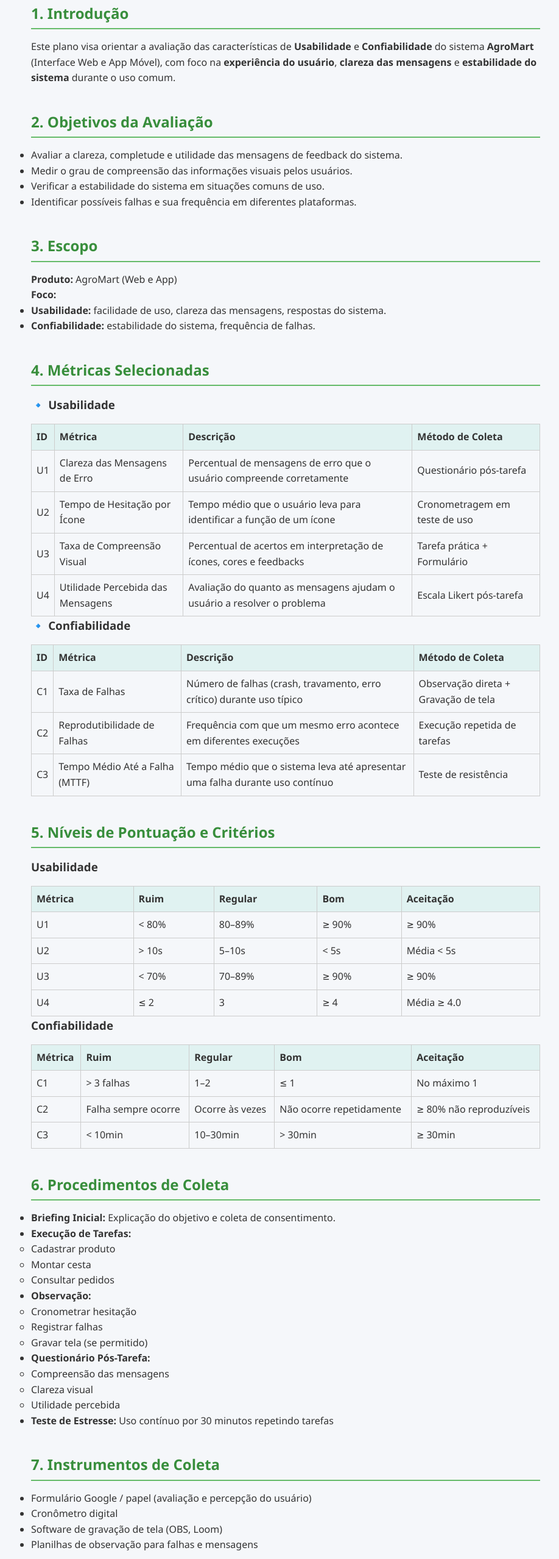
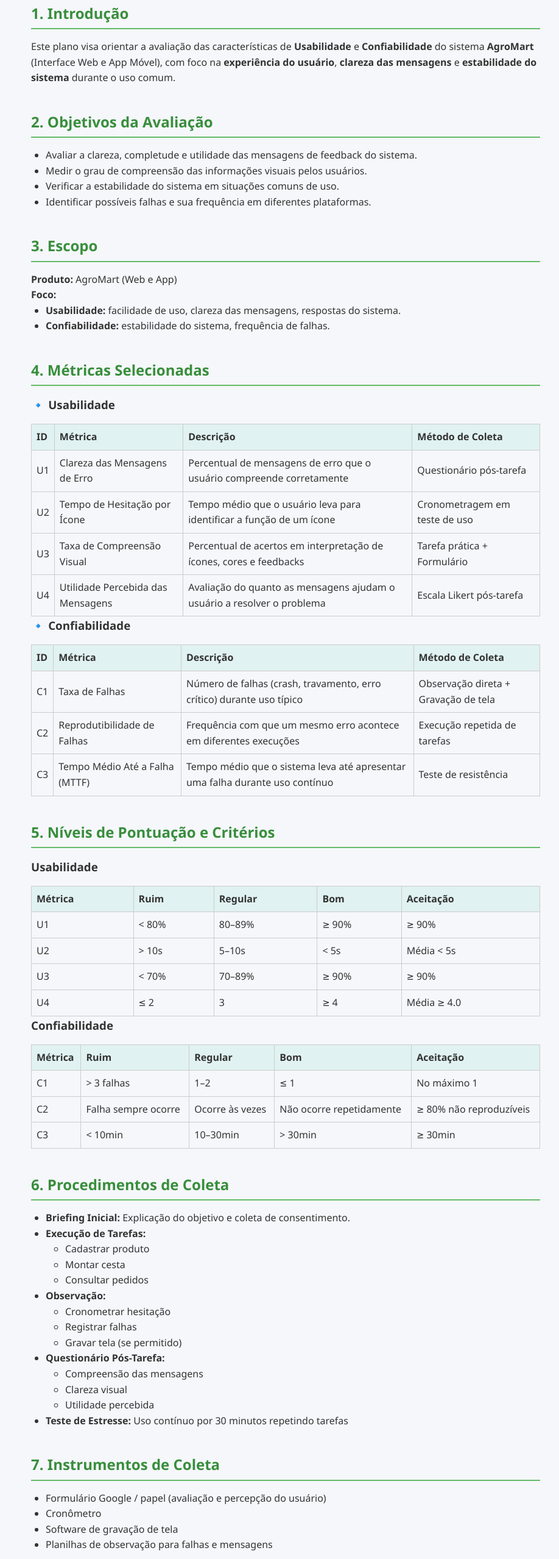
Before and after one commit to FCTE-Qualidade-de-Software-1/2025-1-T02-ROBERTA-WILLIAMS, a plain HTML site: page fase3.html in a window 1280 px wide. Shown: the part 240-2797 px from the top of the page at 61% size, without its empty margins (171-1089 px from the left). Drawn offline with Linux system fonts and the light colour scheme.

Commit message:
Corrige fase 3
Co-authored-by: Algusto-RC <algustorc@gmail.com>

```diff
--- a/css/style.css
+++ b/css/style.css
@@ -110,3 +110,7 @@ footer {
   font-weight: 600;
   font-size: 1rem;
 }
+
+li ul {
+  margin-left: 2rem;
+}
--- a/fase3.html
+++ b/fase3.html
@@ -18,6 +18,9 @@
       padding: 0.5rem;
       text-align: left;
     }
+      li ul {
+    margin-left: 2rem;
+  }
   </style>
 </head>
 <body>
@@ -44,7 +47,7 @@
 
     <section>
       <h2>2. Objetivos da Avaliação</h2>
-      <ul>
+      <ul style="margin-left: 1.5rem;">
         <li>Avaliar a clareza, completude e utilidade das mensagens de feedback do sistema.</li>
         <li>Medir o grau de compreensão das informações visuais pelos usuários.</li>
         <li>Verificar a estabilidade do sistema em situações comuns de uso.</li>
@@ -52,11 +55,12 @@
       </ul>
     </section>
 
+
     <section>
       <h2>3. Escopo</h2>
       <p><strong>Produto:</strong> AgroMart (Web e App)</p>
       <p><strong>Foco:</strong></p>
-      <ul>
+      <ul style="margin-left: 1.5rem;">
         <li><strong>Usabilidade:</strong> facilidade de uso, clareza das mensagens, respostas do sistema.</li>
         <li><strong>Confiabilidade:</strong> estabilidade do sistema, frequência de falhas.</li>
       </ul>
@@ -222,38 +226,38 @@
     <section>
       <h2>6. Procedimentos de Coleta</h2>
       <ul>
-        <li><strong>Briefing Inicial:</strong> Explicação do objetivo e coleta de consentimento.</li>
-        <li><strong>Execução de Tarefas:</strong>
+        <li style="margin-left: 1.5rem;"><strong>Briefing Inicial:</strong> Explicação do objetivo e coleta de consentimento.</li>
+        <li style="margin-left: 1.5rem;"><strong>Execução de Tarefas:</strong>
           <ul>
             <li>Cadastrar produto</li>
             <li>Montar cesta</li>
             <li>Consultar pedidos</li>
           </ul>
         </li>
-        <li><strong>Observação:</strong>
+        <li style="margin-left: 1.5rem;"><strong>Observação:</strong>
           <ul>
             <li>Cronometrar hesitação</li>
             <li>Registrar falhas</li>
             <li>Gravar tela (se permitido)</li>
           </ul>
         </li>
-        <li><strong>Questionário Pós-Tarefa:</strong>
+        <li style="margin-left: 1.5rem;"><strong>Questionário Pós-Tarefa:</strong>
           <ul>
             <li>Compreensão das mensagens</li>
             <li>Clareza visual</li>
             <li>Utilidade percebida</li>
           </ul>
         </li>
-        <li><strong>Teste de Estresse:</strong> Uso contínuo por 30 minutos repetindo tarefas</li>
+        <li style="margin-left: 1.5rem;"><strong>Teste de Estresse:</strong> Uso contínuo por 30 minutos repetindo tarefas</li>
       </ul>
     </section>
 
     <section>
       <h2>7. Instrumentos de Coleta</h2>
-      <ul>
+      <ul style="margin-left: 1.5rem;">
         <li>Formulário Google / papel (avaliação e percepção do usuário)</li>
-        <li>Cronômetro digital</li>
-        <li>Software de gravação de tela (OBS, Loom)</li>
+        <li>Cronômetro</li>
+        <li>Software de gravação de tela</li>
         <li>Planilhas de observação para falhas e mensagens</li>
       </ul>
     </section>
@@ -271,23 +275,23 @@
         <tbody>
           <tr>
             <td>Definir Cenários</td>
-            <td>Equipe A</td>
-            <td>10/07</td>
+            <td>Augusto</td>
+            <td>06/07</td>
           </tr>
           <tr>
             <td>Realizar Testes com Usuários</td>
-            <td>Equipe B</td>
-            <td>12–14/07</td>
+            <td>Todos</td>
+            <td>04–06/07</td>
           </tr>
           <tr>
             <td>Compilar Resultados</td>
-            <td>Equipe A</td>
-            <td>15/07</td>
+            <td>Algusto</td>
+            <td>06/07</td>
           </tr>
           <tr>
-            <td>Análise e Relatório Final</td>
+            <td>Análise e Apresentação Final</td>
             <td>Todos</td>
-            <td>17/07</td>
+            <td>09/07</td>
           </tr>
         </tbody>
       </table>
```
